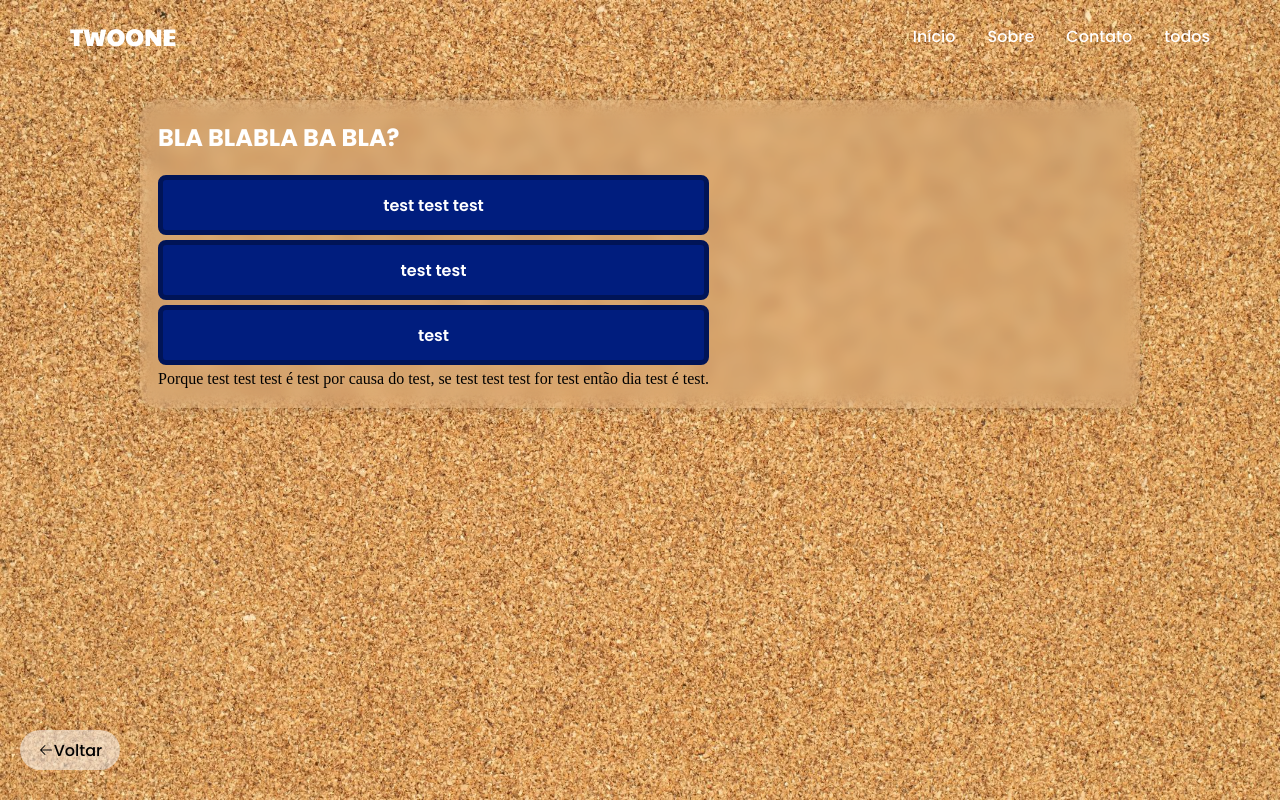
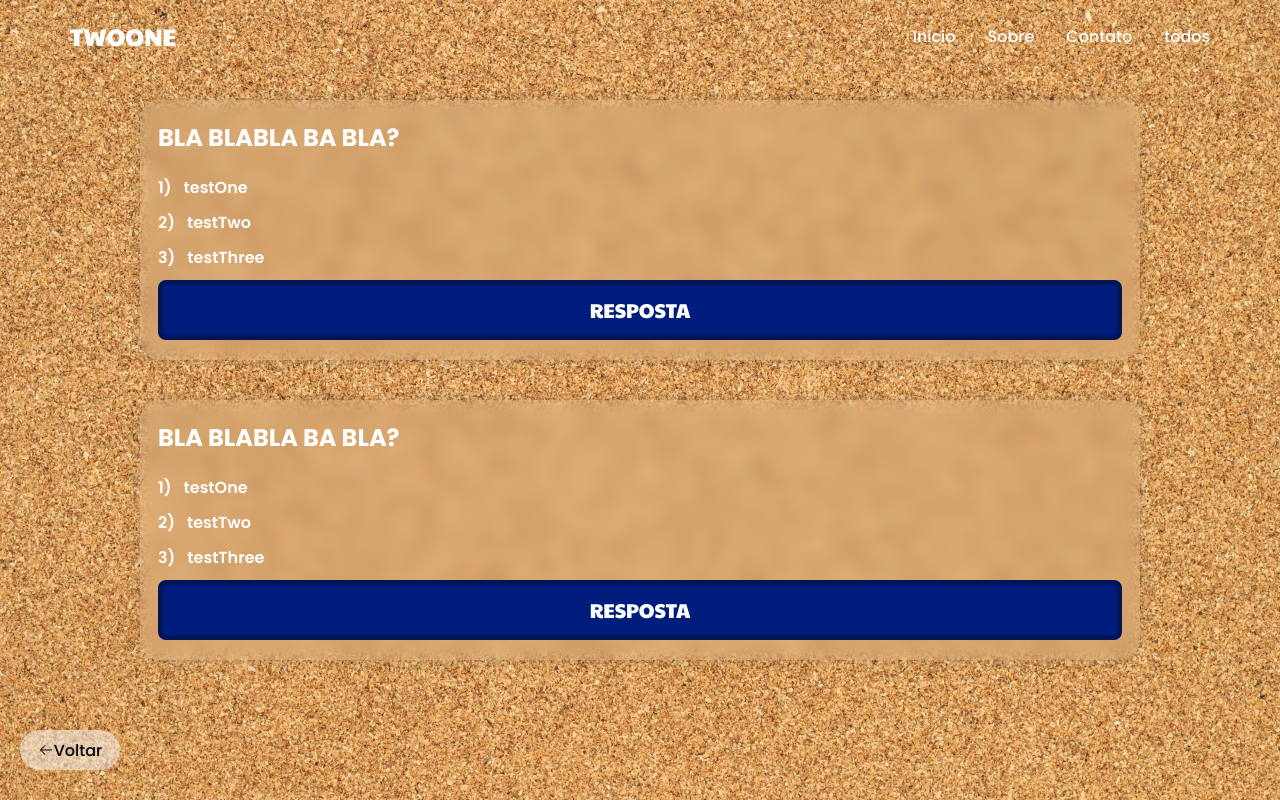
Before and after one commit to Cezarrull/sitetwoone, a React (Vite) app: page /DescubraSeVoceSabeUmPoucoSobreNos in a window 1280 px wide. Built offline with nearby package versions, Linux system fonts and the light colour scheme; a web font is replaced by a local one.

Commit message:
:wrench::art: test new style response quiz

```diff
--- a/src/Pages/Quiz/PageQuiz/Quizzes/Juntos.jsx
+++ b/src/Pages/Quiz/PageQuiz/Quizzes/Juntos.jsx
@@ -1,14 +1,31 @@
 import { ButtonUp } from "../../../../Components/ButtonUp/ButtonUp";
 import { Header } from "../../../../Components/Header/Header";
 import './Quizzes.css'
+import { useState } from "react";
 
 import bgMobile from '../../../../Assets/bgImageMobile.jpg'
 import bgImage from '../../../../Assets/bgImage.jpg'
 
 import { Link } from "react-router-dom";
-import { ArrowLeft } from "@phosphor-icons/react";
+import { ArrowLeft, CaretUp } from "@phosphor-icons/react";
 
 export function Juntos() {
+    const [active, setActive] = useState(null)
+
+    const handleClick = (index) => {
+        if (active !== index) {
+            setActive(index);
+        }
+    };
+
+    const btnClose = (index) => {
+        event.stopPropagation();
+
+        if (active === index) {
+            setActive(null);
+        }
+    };
+
     return(
         <>
             <Header />
@@ -22,21 +39,39 @@ export function Juntos() {
                     <div className="questionContent">
                         <h2 className="titleQuestion">BLA BLABLA BA BLA?</h2>
                         <div className="question">
-                            <p>test test test</p>
+                            <p><span>1)</span>testOne</p>
+                            <p><span>2)</span>testTwo</p>
+                            <p><span>3)</span>testThree</p>
                         </div>
-                        <div className="question">
-                            <p>test test</p>
-                        </div>
-                        <div className="question">
-                            <p>test</p>
-                        </div>
-                        <div className="buttonCheckQuestion">
-                            <div className="Response">
+                        <div className={`buttonCheckQuestion ${active === 0 ? 'buttonOpenResponse' : ''}`} onClick={() => handleClick(0)}>
+                            <p>RESPOSTA</p>
+                            <div className="response">
                                 <p className="textResponse">
                                     Porque test test test é test por causa do test,
                                     se test test test for test então dia test é test.
                                 </p>
                             </div>
+                            <div className="buttonCloseResponse" onClick={(event) => btnClose(0, event)}><CaretUp size={24} color="white" /></div>
+                        </div>
+                    </div>
+                </div>
+                <div className="containerQuizzes">
+                    <div className="questionContent">
+                        <h2 className="titleQuestion">BLA BLABLA BA BLA?</h2>
+                        <div className="question">
+                            <p><span>1)</span>testOne</p>
+                            <p><span>2)</span>testTwo</p>
+                            <p><span>3)</span>testThree</p>
+                        </div>
+                        <div className={`buttonCheckQuestion ${active === 1 ? 'buttonOpenResponse' : ''}`} onClick={() => handleClick(1)}>
+                            <p>RESPOSTA</p>
+                            <div className="response">
+                                <p className="textResponse">
+                                    Porque test test test é test por causa do test,
+                                    se test test test for test então dia test é test.
+                                </p>
+                            </div>
+                            <div className="buttonCloseResponse" onClick={(event) => btnClose(1, event)}><CaretUp size={24} color="white" /></div>
                         </div>
                     </div>
                 </div>
--- a/src/Pages/Quiz/PageQuiz/Quizzes/Quizzes.css
+++ b/src/Pages/Quiz/PageQuiz/Quizzes/Quizzes.css
@@ -37,12 +37,16 @@
     padding: 100px 20px;
 }
 
+.questionContent {
+    width: 100%;
+}
+
 .containerQuizzes {
     padding: 20px 18px;
     background: var(--bgMain);
     backdrop-filter: blur(8px);
     border-radius: 20px;
-    margin-bottom: 25vh;
+    margin-bottom: 5vh;
     box-shadow: 0 0 13px var(--shadow);
     transition: 0.2s;
     display: flex;
@@ -57,58 +61,99 @@
     max-width: 400px;
 }
 
-.question {
-    width: 100%;
-    height: 60px;
-    border: 5px solid var(--blueBlack);
-    display: flex;
-    justify-content: center;
-    align-items: center;
-    border-radius: 8px;
-    margin-bottom: 5px;
-    background: var(--blue);
-}
-
-.question:hover {
-    border: 5px solid var(--blueBlackTwo);
-    background: var(--blueTwo);
-}
-
-.questionGreen {
-    width: 100%;
-    height: 60px;
-    border: 5px solid var(--greenBlack);
-    display: flex;
-    justify-content: center;
-    align-items: center;
-    border-radius: 8px;
-    margin-bottom: 5px;
-    background: var(--green);
-}
-
-.questionRed {
-    width: 100%;
-    height: 60px;
-    border: 5px solid var(--redTwo);
-    display: flex;
-    justify-content: center;
-    align-items: center;
-    border-radius: 8px;
-    margin-bottom: 5px;
-    background: var(--red);
-}
-
 .question p {
     color: var(--white);
     font-size: 1rem;
     font-weight: 600;
     font-family: 'Poppins', sans-serif;
+    margin-bottom: 10px;
+}
+
+.question p span {
+    margin-right: 12px;
 }
 
 .titleResponse {
     font-size: 1.25rem;
     font-weight: 500px;
     font-family: 'Poppins', sans-serif;
+}
+
+.buttonCheckQuestion {
+    border-radius: 8px;
+    width: 100%;
+    height: 60px;
+    display: flex;
+    justify-content: center;
+    align-items: center;
+    background: var(--blue);
+    border: 5px solid var(--blueBlack);
+}
+
+.buttonCheckQuestion p {
+    color: var(--white);
+    font-size: 1.25rem;
+    font-family: "Paytone One", sans-serif;
+    font-weight: 500;
+}
+
+.buttonCheckQuestion:hover {
+    background: var(--blueTwo);
+    border: 5px solid var(--blueBlackTwo);
+}
+
+.buttonCheckQuestion .response {
+    display: none;
+}
+
+.buttonCloseResponse {
+    display: none;
+}
+
+.buttonOpenResponse {
+    display: block;
+    height: min-content;
+}
+
+.buttonOpenResponse p {
+    text-align: center;
+    margin: 10px 0px;
+}
+
+.buttonOpenResponse .response {
+    display: block;
+    max-height: 200px;
+    padding: 10px;
+    border-radius: 6px;
+    background: var(--white);
+    animation: go-up 0.5s;
+}
+
+.buttonOpenResponse .response .textResponse {
+    font-family: 'Poppins', sans-serif;
+    font-weight: 400;
+    color: var(--black);
+}
+
+.buttonOpenResponse .buttonCloseResponse {
+    height: 45px;
+    width: 45px;
+    display: flex;
+    justify-content: center;
+    align-items: center;
+    position: absolute;
+    background: var(--blue);
+    border: 4px solid var(--blueBlack);
+    border-radius: 50%;
+    bottom: 5px;
+    right: -2px;
+    animation: go-down 1.5s;
+}
+
+.buttonOpenResponse .buttonCloseResponse:hover {
+    background: var(--blueTwo);
+    border: 4px solid var(--blueBlackTwo);
+    cursor: pointer;
 }
 
 @media screen and (min-width: 768px) {
@@ -125,3 +170,25 @@
         margin-right: auto;
     }
 }
+
+@keyframes go-up {
+    from {
+        opacity: 0;
+        transform: scale(0.2) translate(-1%, -100%);
+    }
+
+    to {
+        opacity: 1;
+        transform: scale(1);
+    }
+}
+
+@keyframes go-down {
+    from {
+        transform: translateY(-180px) rotate(-180deg);
+    }
+
+    to {
+        transform: translateY(0px);
+    }
+}
--- a/src/global.css
+++ b/src/global.css
@@ -7,17 +7,19 @@
 
     --red: #e00d0d;
     --redTwo: #c90808;
-    --redThree: #8f0505;
+    --redBlack: #8f0505;
+    --redBlackTwo: #6d0303;
+
 
     --green: #03ad1a;
+    --greenTwo: #018b14;
     --greenBlack: #028013;
-    --greenTwo: #018b14;
     --greenBlackTwo: #01520c;
 
+    --blue: #001d7e;
+    --blueTwo: #021a69;
     --blueBlack: #001457;
     --blueBlackTwo: #021142;
-    --blue: #001d7e;
-    --blueTwo: #021a69;
 
     --bgOne: #662fff96;
     --bgHeader: rgba(75, 75, 75, 0.6);
@@ -27,7 +29,6 @@
     --button: rgba(255, 255, 255, 0.5);
 
     --shadow: #44444444;
-    --shadowTwo: #67c9cc;
     --shadowThree: #a30606;
     --shadowFour: #25252595;
 }
```
